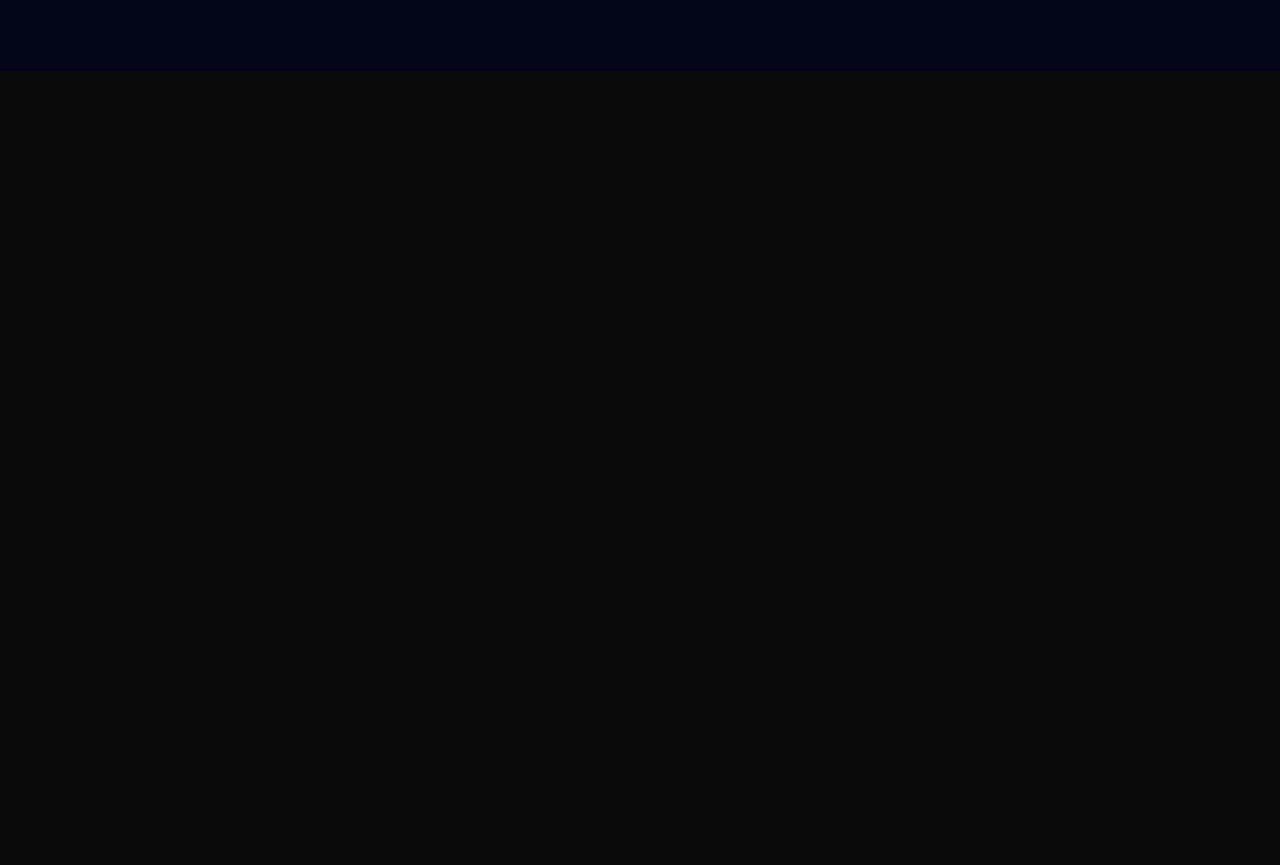
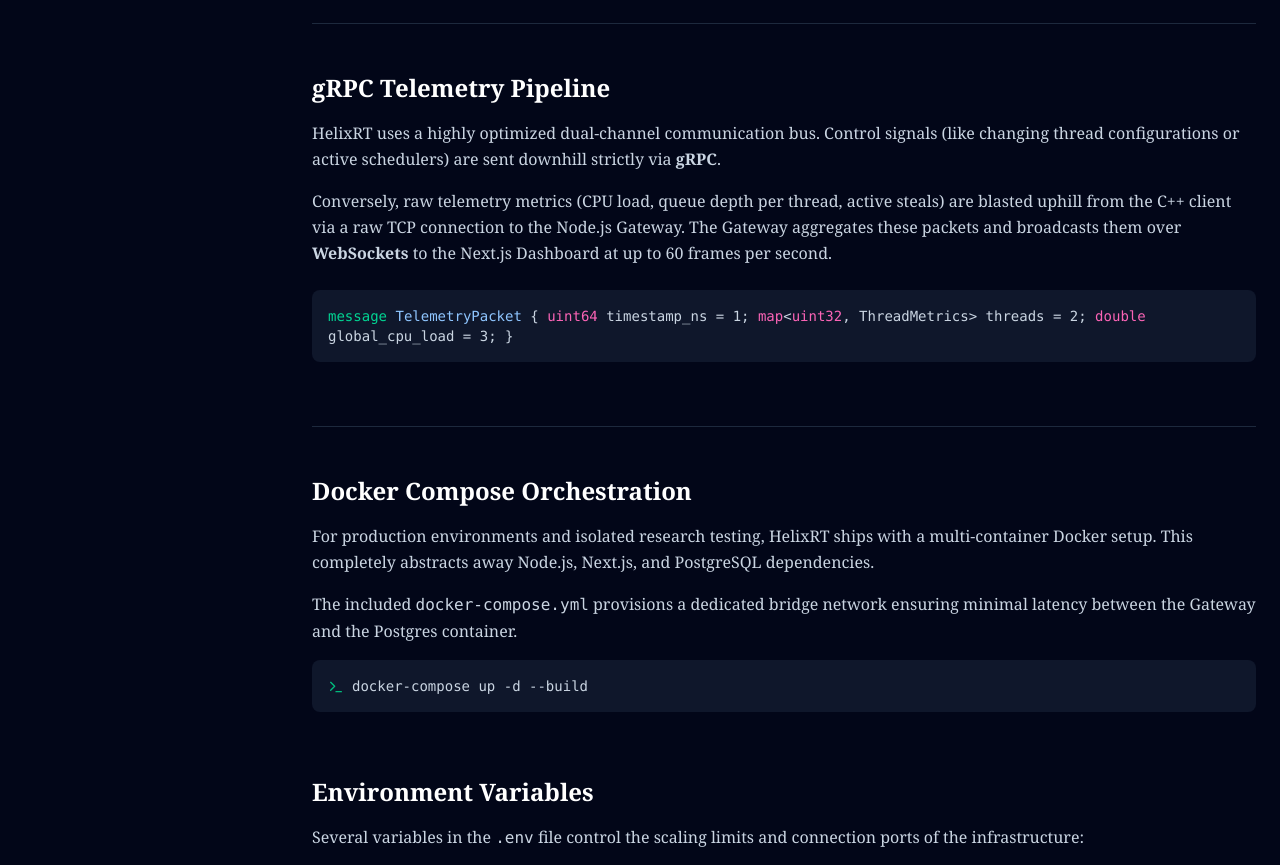
Before and after one commit to SekhSujonHaque2005/HelixRT, a Next.js app in the folder apps/frontend/: page /docs in a window 1280 px wide. Shown: the part 1880-2745 px from the top of the page. Before the commit the page ends 1951 px from the top, so only its background shows below. Built offline with nearby package versions, Linux system fonts and the light colour scheme.

Commit message:
docs: add sections for gRPC Telemetry, Docker, and environment variables to the documentation page and link to it from the homepage.

```diff
--- a/apps/frontend/app/docs/page.tsx
+++ b/apps/frontend/app/docs/page.tsx
@@ -135,6 +135,77 @@
                         </table>
                     </section>
 
+                    <hr className="my-12 border-slate-200 dark:border-slate-800" />
+
+                    {/* Section: Telemetry */}
+                    <section id="telemetry" className="scroll-mt-24 mb-16">
+                        <h2 className="text-2xl font-bold text-slate-900 dark:text-white mb-4">gRPC Telemetry Pipeline</h2>
+                        <p className="leading-relaxed mb-4 text-slate-700 dark:text-slate-300">
+                            HelixRT uses a highly optimized dual-channel communication bus. Control signals (like changing thread configurations or active schedulers) are sent downhill strictly via <strong>gRPC</strong>.
+                        </p>
+                        <p className="leading-relaxed mb-4 text-slate-700 dark:text-slate-300">
+                            Conversely, raw telemetry metrics (CPU load, queue depth per thread, active steals) are blasted uphill from the C++ client via a raw TCP connection to the Node.js Gateway. The Gateway aggregates these packets and broadcasts them over <strong>WebSockets</strong> to the Next.js Dashboard at up to 60 frames per second.
+                        </p>
+                        <div className="bg-slate-900 rounded-lg p-4 font-mono text-sm text-slate-300 mt-6">
+                            <code>
+                                <span className="text-emerald-400">message</span> <span className="text-blue-300">TelemetryPacket</span> {'{\n'}
+                                {'  '}<span className="text-pink-400">uint64</span> timestamp_ns = 1;{'\n'}
+                                {'  '}<span className="text-pink-400">map</span>&lt;<span className="text-pink-400">uint32</span>, ThreadMetrics&gt; threads = 2;{'\n'}
+                                {'  '}<span className="text-pink-400">double</span> global_cpu_load = 3;{'\n'}
+                                {'}'}
+                            </code>
+                        </div>
+                    </section>
+
+                    <hr className="my-12 border-slate-200 dark:border-slate-800" />
+
+                    {/* Section: Docker */}
+                    <section id="docker" className="scroll-mt-24 mb-16">
+                        <h2 className="text-2xl font-bold text-slate-900 dark:text-white mb-4">Docker Compose Orchestration</h2>
+                        <p className="leading-relaxed mb-4 text-slate-700 dark:text-slate-300">
+                            For production environments and isolated research testing, HelixRT ships with a multi-container Docker setup. This completely abstracts away Node.js, Next.js, and PostgreSQL dependencies.
+                        </p>
+                        <p className="leading-relaxed mb-4 text-slate-700 dark:text-slate-300">
+                            The included <code>docker-compose.yml</code> provisions a dedicated bridge network ensuring minimal latency between the Gateway and the Postgres container.
+                        </p>
+                        <div className="bg-slate-900 rounded-lg p-4 font-mono text-sm text-slate-300">
+                            <Terminal size={16} className="text-emerald-500 shrink-0 inline mr-2" />
+                            <code>docker-compose up -d --build</code>
+                        </div>
+                    </section>
+
+                    {/* Section: Env Vars */}
+                    <section id="env-vars" className="scroll-mt-24 mb-16">
+                        <h2 className="text-2xl font-bold text-slate-900 dark:text-white mb-4">Environment Variables</h2>
+                        <p className="leading-relaxed mb-4 text-slate-700 dark:text-slate-300">
+                            Several variables in the <code>.env</code> file control the scaling limits and connection ports of the infrastructure:
+                        </p>
+                        <div className="overflow-x-auto border border-slate-200 dark:border-slate-800 rounded-lg">
+                            <table className="w-full text-left">
+                                <thead className="bg-slate-100 dark:bg-slate-900/50">
+                                    <tr>
+                                        <th className="py-3 px-4 font-semibold text-slate-900 dark:text-white border-b border-slate-200 dark:border-slate-800">Variable</th>
+                                        <th className="py-3 px-4 font-semibold text-slate-900 dark:text-white border-b border-slate-200 dark:border-slate-800">Description</th>
+                                    </tr>
+                                </thead>
+                                <tbody className="text-sm">
+                                    <tr className="border-b border-slate-100 dark:border-slate-800/50">
+                                        <td className="py-3 px-4 font-mono text-emerald-600 dark:text-emerald-400">DATABASE_URL</td>
+                                        <td className="py-3 px-4 text-slate-600 dark:text-slate-400">The Postgres Prisma connection string for historical metric polling.</td>
+                                    </tr>
+                                    <tr className="border-b border-slate-100 dark:border-slate-800/50">
+                                        <td className="py-3 px-4 font-mono text-emerald-600 dark:text-emerald-400">NEXT_PUBLIC_GATEWAY_URL</td>
+                                        <td className="py-3 px-4 text-slate-600 dark:text-slate-400">The public-facing IP and HTTP port of your deployed Node.js Gateway.</td>
+                                    </tr>
+                                    <tr>
+                                        <td className="py-3 px-4 font-mono text-emerald-600 dark:text-emerald-400">MAX_WORKER_THREADS</td>
+                                        <td className="py-3 px-4 text-slate-600 dark:text-slate-400">Determines the absolute hardware ceiling the adaptive scheduler can scale the C++ runtime to.</td>
+                                    </tr>
+                                </tbody>
+                            </table>
+                        </div>
+                    </section>
+
                 </main>
             </div>
         </div>
--- a/apps/frontend/app/page.tsx
+++ b/apps/frontend/app/page.tsx
@@ -42,9 +42,11 @@
               Launch Telemetry Dashboard
             </button>
           </Link>
-          <button className="px-8 py-4 bg-white dark:bg-slate-900 text-slate-900 dark:text-white border border-slate-200 dark:border-slate-800 font-bold rounded-xl transition-all hover:bg-slate-50 dark:hover:bg-slate-800 text-lg">
-            Read Documentation
-          </button>
+          <Link href="/docs">
+            <button className="px-8 py-4 bg-white dark:bg-slate-900 text-slate-900 dark:text-white border border-slate-200 dark:border-slate-800 font-bold rounded-xl transition-all hover:bg-slate-50 dark:hover:bg-slate-800 text-lg">
+              Read Documentation
+            </button>
+          </Link>
         </div>
       </main>
 
```
